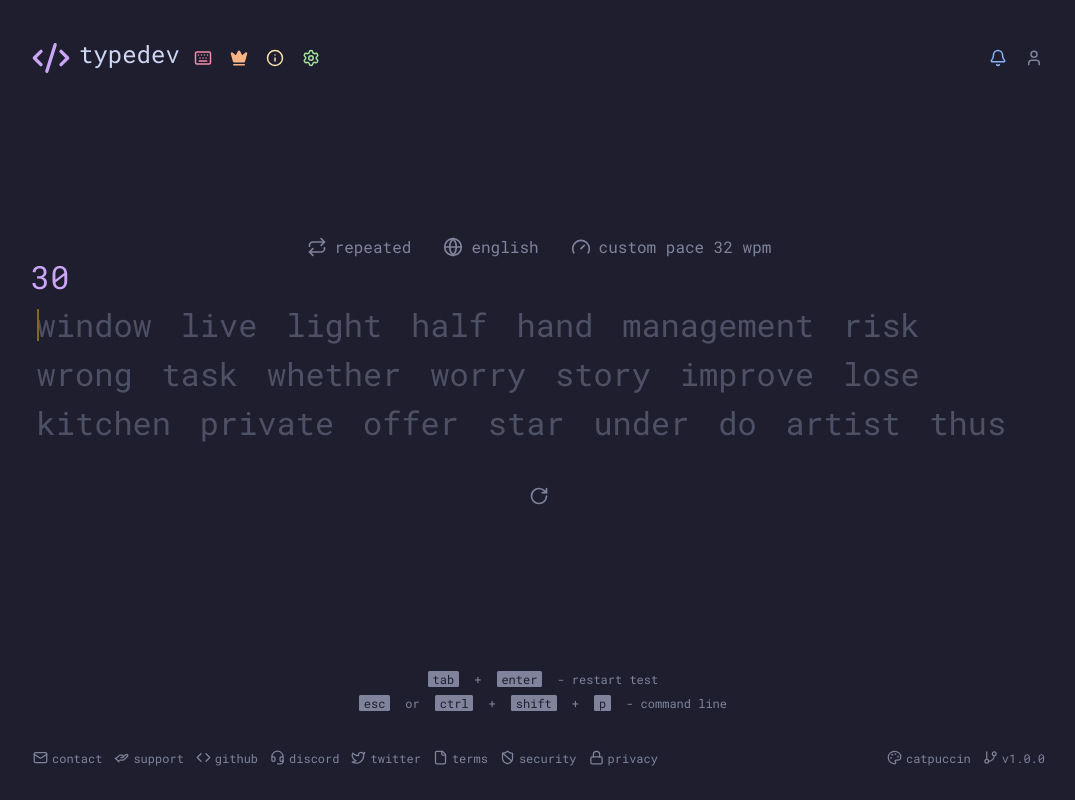
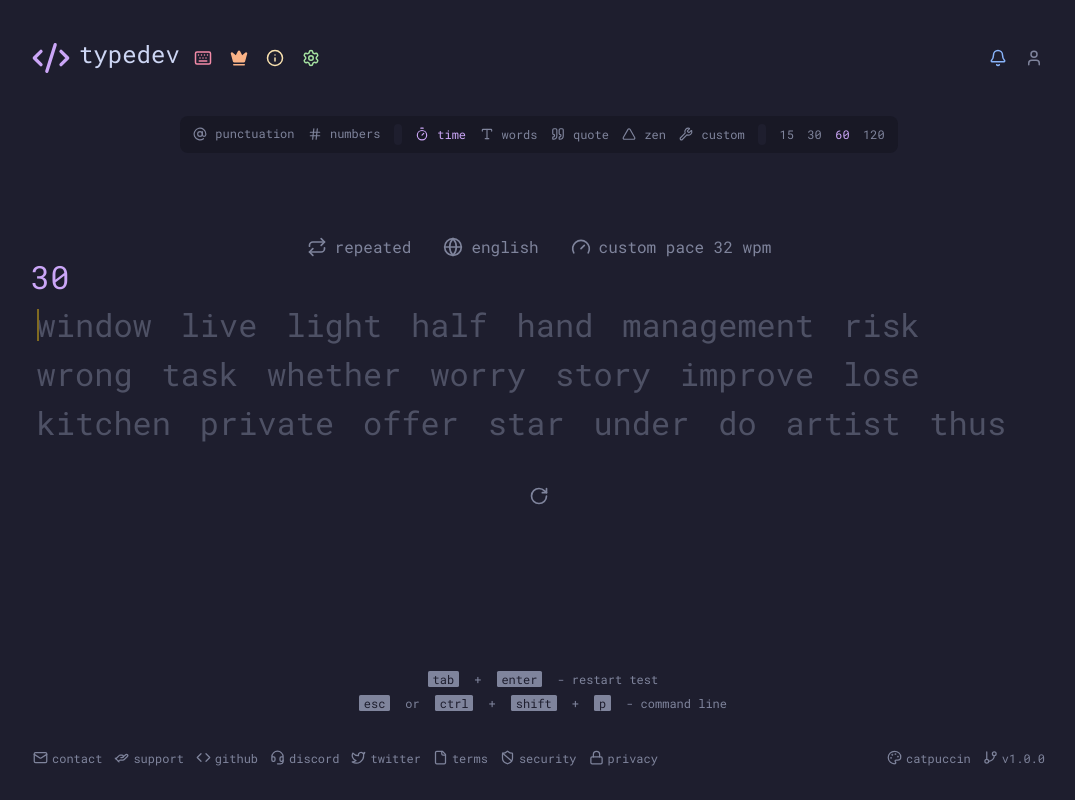
Before and after one commit to Tecu23/typedev, a React (Vite) app: page / in a window 1280 px wide. Shown: the whole page, without its empty margins (101-1176 px from the left). Built offline with nearby package versions, Linux system fonts and the light colour scheme.

Commit message:
make a working confi

```diff
--- a/src/components/TestConfig.tsx
+++ b/src/components/TestConfig.tsx
@@ -1,61 +1,178 @@
 import { AtSignIcon, HashIcon, QuoteIcon, TimerIcon, TriangleIcon, Type, WrenchIcon } from "lucide-react";
+import clsx from "clsx";
+import { useTypingStore } from "../store/typingStore";
 
 type Props = {};
 
 const TestConfig = (props: Props) => {
+  const config = useTypingStore((state) => state.config);
+  const setConfig = useTypingStore((state) => state.setConfig);
+
   return (
     <div
       id="testConfig"
-      className="col-[full-width] invisible relative grid justify-self-center w-max mb-4 justify-around h-max gap-2 grid-flow-col "
+      className={clsx(
+        "col-[full-width] relative grid justify-self-center w-max mb-4 justify-around h-max gap-2 grid-flow-col",
+        false && "invisible",
+      )}
     >
       <div className="flex bg-sub-alt rounded-lg">
         <div className="grid grid-flow-col justify-start">
-          <button className="inline-flex text-sub cursor-pointer rounded-lg text-center bg-none appearance-none h-min text-xs leading-[1.25] gap-2 items-center justify-center py-2.5 px-2">
+          <button
+            onClick={() => setConfig({ punctuation: !config.punctuation })}
+            className={clsx(
+              "h-min ml-[6.72px] py-[11.2px] px-[6.72px] bg-none inline-flex items-start justify-center gap-2 rounded-lg text-center align-baseline text-xs leading-[1] appearance-none cursor-pointer",
+              config.punctuation ? "text-main" : "text-sub",
+            )}
+          >
             <AtSignIcon size={14} />
             {" punctuation"}
           </button>
-          <button className="inline-flex text-sub cursor-pointer rounded-lg text-center bg-none appearance-none h-min text-xs leading-[1.25] gap-2 items-center justify-center py-2.5 px-2">
+          <button
+            onClick={() => setConfig({ numbers: !config.numbers })}
+            className={clsx(
+              "h-min mr-[6.72px] py-[11.2px] px-[6.72px] bg-none inline-flex items-start justify-center gap-2 rounded-lg text-center align-baseline text-xs leading-[1] appearance-none cursor-pointer",
+              config.numbers ? "text-main" : "text-sub",
+            )}
+          >
             <HashIcon size={14} />
             {" numbers"}
           </button>
         </div>
-        <div className="h-auto w-2 rounded-sm bg-bg my-3"></div>
+        <div className="h-auto w-[0.5em] rounded-sm bg-bg my-[0.5em] mx-0"></div>
         <div className="grid grid-flow-col justify-start">
-          <button className="inline-flex text-sub cursor-pointer rounded-lg text-center bg-none appearance-none h-min text-xs leading-[1.25] gap-2 items-center justify-center py-2.5 px-2">
+          <button
+            onClick={() => setConfig({ mode: "time" })}
+            className={clsx(
+              "h-min ml-[6.72px] py-[11.2px] px-[6.72px] bg-none inline-flex items-center justify-center gap-2 rounded-lg text-center align-baseline text-xs leading-[1] appearance-none cursor-pointer",
+              config.mode == "time" ? "text-main" : "text-sub",
+            )}
+          >
             <TimerIcon size={14} />
             {" time"}
           </button>
-          <button className="inline-flex text-sub cursor-pointer rounded-lg text-center bg-none appearance-none h-min text-xs leading-[1.25] gap-2 items-center justify-center py-2.5 px-2">
+          <button
+            onClick={() => setConfig({ mode: "words" })}
+            className={clsx(
+              "h-min py-[11.2px] px-[6.72px] bg-none inline-flex items-center justify-center gap-2 rounded-lg text-center align-baseline text-xs leading-[1] appearance-none cursor-pointer",
+              config.mode == "words" ? "text-main" : "text-sub",
+            )}
+          >
             <Type size={14} />
             {" words"}
           </button>
-          <button className="inline-flex text-sub cursor-pointer rounded-lg text-center bg-none appearance-none h-min text-xs leading-[1.25] gap-2 items-center justify-center py-2.5 px-2">
+          <button
+            onClick={() => setConfig({ mode: "quote" })}
+            className={clsx(
+              "h-min py-[11.2px] px-[6.72px] bg-none inline-flex items-center justify-center gap-2 rounded-lg text-center align-baseline text-xs leading-[1] appearance-none cursor-pointer",
+              config.mode == "quote" ? "text-main" : "text-sub",
+            )}
+          >
             <QuoteIcon size={14} />
             {" quote"}
           </button>
-          <button className="inline-flex text-sub cursor-pointer rounded-lg text-center bg-none appearance-none h-min text-xs leading-[1.25] gap-2 items-center justify-center py-2.5 px-2">
+          <button
+            onClick={() => setConfig({ mode: "zen" })}
+            className={clsx(
+              "h-min py-[11.2px] px-[6.72px] bg-none inline-flex items-center justify-center gap-2 rounded-lg text-center align-baseline text-xs leading-[1] appearance-none cursor-pointer",
+              config.mode == "zen" ? "text-main" : "text-sub",
+            )}
+          >
             <TriangleIcon size={14} />
             {" zen"}
           </button>
-          <button className="inline-flex text-sub cursor-pointer rounded-lg text-center bg-none appearance-none h-min text-xs leading-[1.25] gap-2 items-center justify-center py-2.5 px-2">
+          <button
+            onClick={() => setConfig({ mode: "custom" })}
+            className={clsx(
+              "h-min mr-[6.72px] py-[11.2px] px-[6.72px] bg-none inline-flex items-center justify-center gap-2 rounded-lg text-center align-baseline text-xs leading-[1] appearance-none cursor-pointer",
+              config.mode == "custom" ? "text-main" : "text-sub",
+            )}
+          >
             <WrenchIcon size={14} />
             {" custom"}
           </button>
         </div>
-        <div className="h-auto w-2 rounded-sm bg-bg my-3"></div>
+        <div className="h-auto w-[0.5em] rounded-sm bg-bg my-[0.5em] mx-0"></div>
         <div className="grid grid-flow-col justify-start">
-          <button className="inline-flex text-sub cursor-pointer rounded-lg text-center bg-none appearance-none h-min text-xs leading-[1.25] gap-2 items-center justify-center py-2.5 px-2">
+          {config.mode == "time" ? (
+            <>
+              <button
+                onClick={() => setConfig({ timeLimit: 15 })}
+                className={clsx(
+                  "h-min ml-[6.72px] py-[11.2px] px-[6.72px] bg-none inline-flex gap-2 items-center justify-center rounded-lg text-center text-xs leading-[1.25] appearance-none cursor-pointer ",
+                  config.timeLimit == 15 ? "text-main" : "text-sub",
+                )}
+              >
                 {" 15"}
               </button>
-          <button className="inline-flex text-sub cursor-pointer rounded-lg text-center bg-none appearance-none h-min text-xs leading-[1.25] gap-2 items-center justify-center py-2.5 px-2">
+              <button
+                onClick={() => setConfig({ timeLimit: 30 })}
+                className={clsx(
+                  "h-min py-[11.2px] px-[6.72px] bg-none inline-flex gap-2 items-center justify-center rounded-lg text-center text-xs leading-[1.25] appearance-none cursor-pointer ",
+                  config.timeLimit == 30 ? "text-main" : "text-sub",
+                )}
+              >
                 {" 30"}
               </button>
-          <button className="inline-flex text-sub cursor-pointer rounded-lg text-center bg-none appearance-none h-min text-xs leading-[1.25] gap-2 items-center justify-center py-2.5 px-2">
+              <button
+                onClick={() => setConfig({ timeLimit: 60 })}
+                className={clsx(
+                  "h-min py-[11.2px] px-[6.72px] bg-none inline-flex gap-2 items-center justify-center rounded-lg text-center text-xs leading-[1.25] appearance-none cursor-pointer ",
+                  config.timeLimit == 60 ? "text-main" : "text-sub",
+                )}
+              >
                 {" 60"}
               </button>
-          <button className="inline-flex text-sub cursor-pointer rounded-lg text-center bg-none appearance-none h-min text-xs leading-[1.25] gap-2 items-center justify-center py-2.5 px-2">
+              <button
+                onClick={() => setConfig({ timeLimit: 120 })}
+                className={clsx(
+                  "h-min mr-[6.72px] py-[11.2px] px-[6.72px] bg-none inline-flex gap-2 items-center justify-center rounded-lg text-center text-xs leading-[1.25] appearance-none cursor-pointer ",
+                  config.timeLimit == 120 ? "text-main" : "text-sub",
+                )}
+              >
                 {" 120"}
               </button>
+            </>
+          ) : config.mode == "words" ? (
+            <>
+              <button
+                onClick={() => setConfig({ wordCount: 10 })}
+                className={clsx(
+                  "h-min ml-[6.72px] py-[11.2px] px-[6.72px] bg-none inline-flex gap-2 items-center justify-center rounded-lg text-center text-xs leading-[1.25] appearance-none cursor-pointer ",
+                  config.wordCount == 15 ? "text-main" : "text-sub",
+                )}
+              >
+                {" 10"}
+              </button>
+              <button
+                onClick={() => setConfig({ wordCount: 30 })}
+                className={clsx(
+                  "h-min py-[11.2px] px-[6.72px] bg-none inline-flex gap-2 items-center justify-center rounded-lg text-center text-xs leading-[1.25] appearance-none cursor-pointer ",
+                  config.wordCount == 30 ? "text-main" : "text-sub",
+                )}
+              >
+                {" 25"}
+              </button>
+              <button
+                onClick={() => setConfig({ wordCount: 50 })}
+                className={clsx(
+                  "h-min py-[11.2px] px-[6.72px] bg-none inline-flex gap-2 items-center justify-center rounded-lg text-center text-xs leading-[1.25] appearance-none cursor-pointer ",
+                  config.wordCount == 50 ? "text-main" : "text-sub",
+                )}
+              >
+                {" 50"}
+              </button>
+              <button
+                onClick={() => setConfig({ wordCount: 100 })}
+                className={clsx(
+                  "h-min mr-[6.72px] py-[11.2px] px-[6.72px] bg-none inline-flex gap-2 items-center justify-center rounded-lg text-center text-xs leading-[1.25] appearance-none cursor-pointer ",
+                  config.wordCount == 100 ? "text-main" : "text-sub",
+                )}
+              >
+                {" 100"}
+              </button>
+            </>
+          ) : null}
         </div>
       </div>
     </div>
--- a/src/store/typingStore.ts
+++ b/src/store/typingStore.ts
@@ -298,11 +298,3 @@ export const useTimer = () =>
     progress: state.getTestProgress(),
     status: state.status,
   }));
-
-// Hook for test configuration
-export const useTestConfig = () =>
-  useTypingStore((state) => ({
-    config: state.config,
-    setConfig: state.setConfig,
-    resetConfig: state.resetConfig,
-  }));
--- a/src/types/game.ts
+++ b/src/types/game.ts
@@ -1,13 +1,10 @@
-import type { IKeystroke } from "./common";
-
 export interface ITestConfig {
-  mode: "time" | "words" | "quote" | "zen";
+  mode: "time" | "words" | "quote" | "zen" | "custom";
   timeLimit: number;
   wordCount: number;
   language: string;
   punctuation: boolean;
   numbers: boolean;
-  // difficulty: 'easy' | 'medium' | 'hard'
 }
 
 export interface IWordResult {
```
Lines whose indentation alone changed are shown as unchanged.
